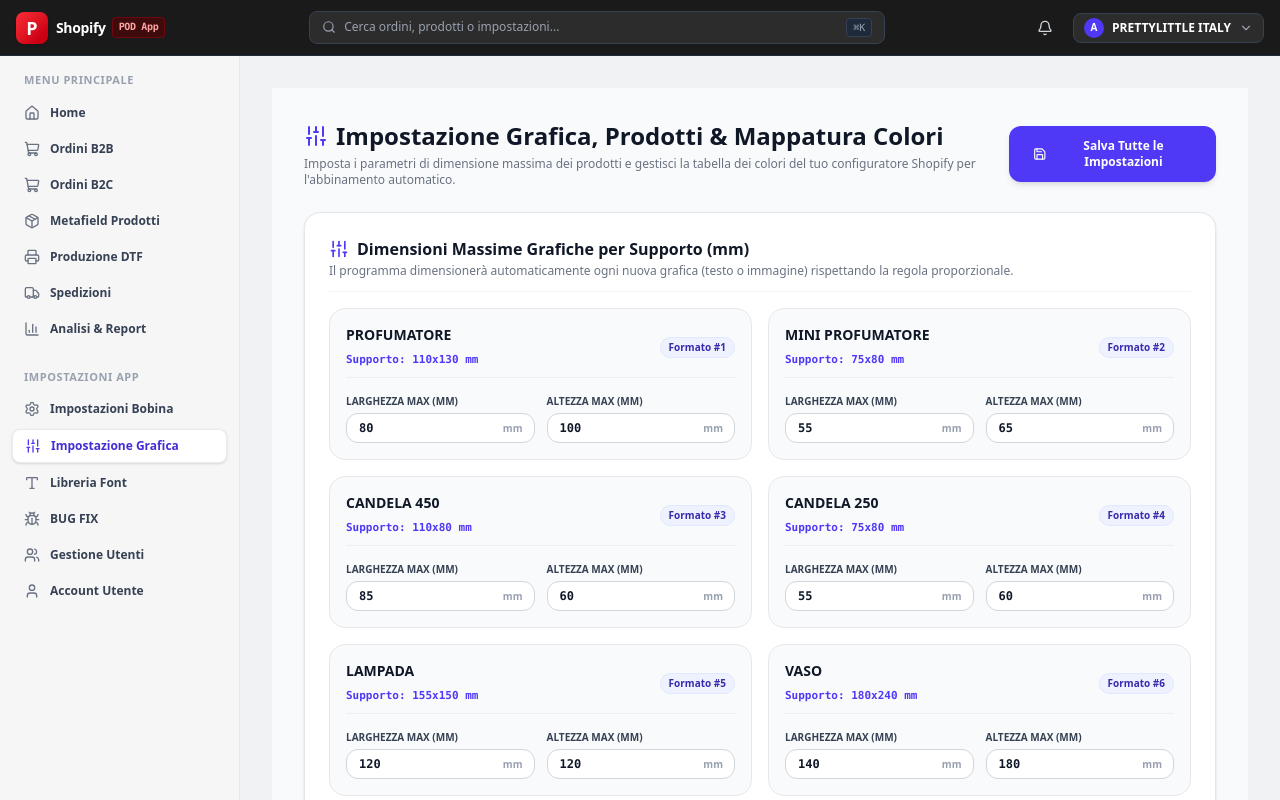
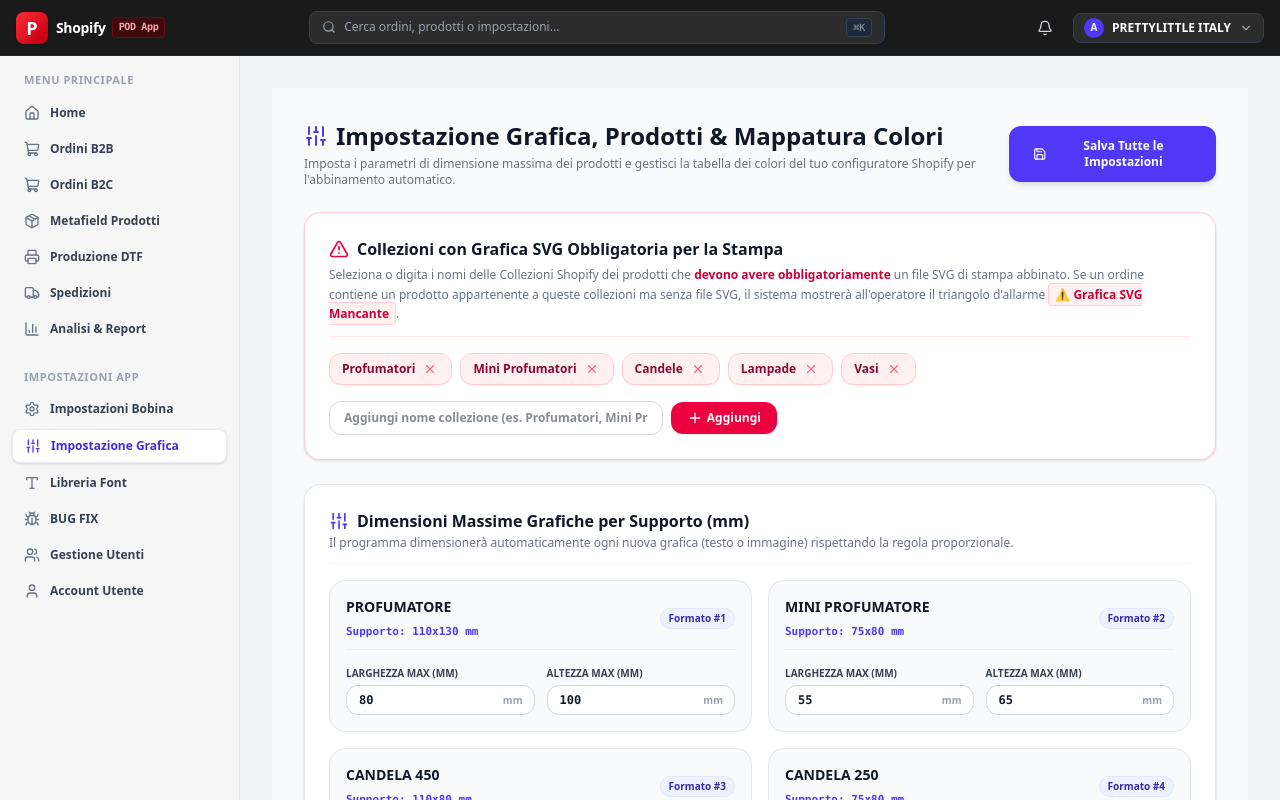
Before and after one commit to PRETTYLITTLEitaly/WEBAPP_POD_ORDER, a Next.js app: page /settings/grafica in a window 1280 px wide. Shown: the top 800 px of the page. Built offline with nearby package versions, Linux system fonts and the light colour scheme.

Commit message:
fix: caricamento SVG prodotti semplici ed avviso allarme Grafica SVG Mancante per collezioni obbligatorie

```diff
--- a/src/app/orders/[store]/[id]/OrderLineItems.tsx
+++ b/src/app/orders/[store]/[id]/OrderLineItems.tsx
@@ -2,21 +2,32 @@
 
 import { useState, useEffect } from "react";
 import { createPortal } from "react-dom";
-import { Package, X } from "lucide-react";
+import { Package, X, AlertTriangle } from "lucide-react";
+import { getMandatorySvgCollections } from "@/lib/presetStore";
 
 export default function OrderLineItems({ lineItems }: { lineItems: any[] }) {
   const [zoomImage, setZoomImage] = useState<{ url: string; title: string; type: string } | null>(null);
   const [mounted, setMounted] = useState(false);
+  const [mandatoryCollections, setMandatoryCollections] = useState<string[]>([]);
 
   useEffect(() => {
     setMounted(true);
+    setMandatoryCollections(getMandatorySvgCollections());
   }, []);
 
   return (
     <div className="divide-y divide-gray-200 dark:divide-gray-800">
       {lineItems.map((item: any) => {
         const productImage = item.image?.url || item.variant?.image?.url || item.product?.featuredImage?.url;
-        const podSvg = item.product?.pod_svg?.reference?.url || item.product?.pod_svg?.reference?.image?.url || item.variant?.pod_svg?.reference?.url || item.variant?.pod_svg?.reference?.image?.url;
+
+        const podSvg =
+          item.product?.pod_svg_url_custom?.value ||
+          item.product?.pod_svg_url_pod?.value ||
+          item.product?.pod_svg?.reference?.url ||
+          item.product?.pod_svg?.reference?.image?.url ||
+          item.variant?.pod_svg_url_custom?.value ||
+          item.variant?.pod_svg?.reference?.url ||
+          item.variant?.pod_svg?.reference?.image?.url;
 
         // Estrarre anteprima generata dall'app Product Personalizer
         const customPreviewAttr = item.customAttributes?.find((attr: any) =>
@@ -32,6 +43,21 @@ export default function OrderLineItems({ lineItems }: { lineItems: any[] }) {
 
         const personalizerPreviewUrl = customPreviewAttr?.value;
         const customGraphicImage = personalizerPreviewUrl || podSvg;
+
+        // Controllo Obbligatorietà SVG
+        const productCollections = item.product?.collections?.nodes || [];
+        const titleLower = (item.title || "").toLowerCase();
+
+        const matchingCol = mandatoryCollections.find(mc => {
+          if (!mc.trim()) return false;
+          const mcLower = mc.toLowerCase().trim();
+          const matchInTitle = titleLower.includes(mcLower);
+          const matchInCol = productCollections.some((c: any) => c.title.toLowerCase().includes(mcLower) || mcLower.includes(c.title.toLowerCase()));
+          return matchInTitle || matchInCol;
+        });
+
+        const isMandatory = !!matchingCol;
+        const isMissingSvg = !customGraphicImage || customGraphicImage.trim().length === 0;
 
         return (
           <div key={item.id} className="py-4 flex gap-4 items-start">
@@ -109,6 +135,21 @@ export default function OrderLineItems({ lineItems }: { lineItems: any[] }) {
                   })}
                 </div>
               )}
+
+              {/* WARNING BANNER GRAPHICA SVG MANCANTE */}
+              {isMandatory && isMissingSvg && (
+                <div className="mt-2.5 p-3 bg-rose-50 border border-rose-300 rounded-xl flex items-start gap-2.5 text-rose-900 text-xs font-bold shadow-2xs">
+                  <AlertTriangle className="w-4 h-4 text-rose-600 shrink-0 mt-0.5 animate-pulse" />
+                  <div>
+                    <span className="font-black text-rose-700 uppercase tracking-wide flex items-center gap-1">
+                      ⚠️ Attenzione: Grafica SVG Mancante!
+                    </span>
+                    <p className="font-semibold text-[11px] text-rose-800 mt-0.5 leading-relaxed">
+                      Questo prodotto appartiene alla collezione <strong>"{matchingCol}"</strong> per cui è obbligatoria la grafica SVG di stampa. Carica il file SVG prima di inviare l&apos;ordine in stampa.
+                    </p>
+                  </div>
+                </div>
+              )}
             </div>
           </div>
         );
--- a/src/app/orders/[store]/[id]/page.tsx
+++ b/src/app/orders/[store]/[id]/page.tsx
@@ -30,9 +30,20 @@ export default async function OrderDetail({ params }: { params: Promise<{ store:
             customAttributes { key value }
             image { url }
             product {
+              id
+              title
+              collections(first: 10) {
+                nodes {
+                  id
+                  title
+                }
+              }
+              pod_svg_url_custom: metafield(namespace: "custom", key: "pod_svg_url") { value }
+              pod_svg_url_pod: metafield(namespace: "pod", key: "svg_url") { value }
               pod_svg: metafield(namespace: "pod", key: "svg") { reference { ... on GenericFile { url } ... on MediaImage { image { url } } } }
             }
             variant {
+              pod_svg_url_custom: metafield(namespace: "custom", key: "pod_svg_url") { value }
               pod_svg: metafield(namespace: "pod", key: "svg") { reference { ... on GenericFile { url } ... on MediaImage { image { url } } } }
             }
           }
--- a/src/app/settings/grafica/page.tsx
+++ b/src/app/settings/grafica/page.tsx
@@ -3,30 +3,36 @@
 export const dynamic = "force-dynamic";
 
 import { useState, useEffect } from "react";
-import { Sliders, Save, CheckCircle, Palette, Plus, Trash2 } from "lucide-react";
+import { Sliders, Save, CheckCircle, Palette, Plus, Trash2, AlertTriangle, X } from "lucide-react";
 import {
   getProductGraphicPresets,
   saveProductGraphicPresets,
   ProductGraphicPreset,
   getColorPresets,
   saveColorPresets,
-  ColorPreset
+  ColorPreset,
+  getMandatorySvgCollections,
+  saveMandatorySvgCollections
 } from "@/lib/presetStore";
 
 export default function ImpostazioneGraficaPage() {
   const [productGraphicPresets, setProductGraphicPresets] = useState<ProductGraphicPreset[]>([]);
   const [colorPresets, setColorPresets] = useState<ColorPreset[]>([]);
+  const [mandatoryCollections, setMandatoryCollections] = useState<string[]>([]);
+  const [newCollectionInput, setNewCollectionInput] = useState("");
   const [message, setMessage] = useState<string | null>(null);
 
   useEffect(() => {
     setProductGraphicPresets(getProductGraphicPresets());
     setColorPresets(getColorPresets());
+    setMandatoryCollections(getMandatorySvgCollections());
   }, []);
 
   const handleSave = () => {
     saveProductGraphicPresets(productGraphicPresets);
     saveColorPresets(colorPresets);
-    setMessage("Impostazioni grafiche e mappatura colori salvate con successo!");
+    saveMandatorySvgCollections(mandatoryCollections);
+    setMessage("Impostazioni grafiche, collezioni SVG obbligatorie e mappatura colori salvate con successo!");
     setTimeout(() => setMessage(null), 3000);
   };
 
@@ -82,6 +88,69 @@ export default function ImpostazioneGraficaPage() {
             {message}
           </div>
         )}
+
+        {/* SEZIONE 0: COLLEZIONI CON GRAFICA SVG OBBLIGATORIA */}
+        <div className="bg-white rounded-2xl border border-rose-200 p-6 shadow-sm space-y-4">
+          <div className="border-b border-rose-100 pb-3">
+            <h2 className="font-extrabold text-base text-gray-900 flex items-center gap-2">
+              <AlertTriangle className="w-5 h-5 text-rose-600 shrink-0" />
+              Collezioni con Grafica SVG Obbligatoria per la Stampa
+            </h2>
+            <p className="text-xs text-gray-500 mt-1 leading-relaxed">
+              Seleziona o digita i nomi delle Collezioni Shopify dei prodotti che <strong className="text-rose-700 font-extrabold">devono avere obbligatoriamente</strong> un file SVG di stampa abbinato. Se un ordine contiene un prodotto appartenente a queste collezioni ma senza file SVG, il sistema mostrerà all&apos;operatore il triangolo d&apos;allarme <span className="font-extrabold text-rose-700 bg-rose-50 px-1.5 py-0.5 rounded border border-rose-200">⚠️ Grafica SVG Mancante</span>.
+            </p>
+          </div>
+
+          <div className="space-y-4">
+            <div className="flex flex-wrap gap-2 items-center">
+              {mandatoryCollections.map((col, idx) => (
+                <div key={idx} className="flex items-center gap-1.5 bg-rose-50 border border-rose-200 text-rose-900 px-3 py-1.5 rounded-xl text-xs font-extrabold shadow-2xs">
+                  <span>{col}</span>
+                  <button
+                    type="button"
+                    onClick={() => setMandatoryCollections(prev => prev.filter((_, i) => i !== idx))}
+                    className="text-rose-400 hover:text-rose-800 p-0.5 rounded-full hover:bg-rose-100 transition-all cursor-pointer"
+                    title="Rimuovi collezione"
+                  >
+                    <X className="w-3.5 h-3.5" />
+                  </button>
+                </div>
+              ))}
+            </div>
+
+            <div className="flex items-center gap-2 max-w-md">
+              <input
+                type="text"
+                value={newCollectionInput}
+                onChange={e => setNewCollectionInput(e.target.value)}
+                onKeyDown={e => {
+                  if (e.key === "Enter" && newCollectionInput.trim()) {
+                    e.preventDefault();
+                    if (!mandatoryCollections.includes(newCollectionInput.trim())) {
+                      setMandatoryCollections(prev => [...prev, newCollectionInput.trim()]);
+                    }
+                    setNewCollectionInput("");
+                  }
+                }}
+                placeholder="Aggiungi nome collezione (es. Profumatori, Mini Profumatori)..."
+                className="flex-1 px-3.5 py-2 border border-gray-300 rounded-xl text-xs font-bold focus:outline-none focus:ring-2 focus:ring-rose-500 bg-white"
+              />
+              <button
+                type="button"
+                onClick={() => {
+                  if (newCollectionInput.trim() && !mandatoryCollections.includes(newCollectionInput.trim())) {
+                    setMandatoryCollections(prev => [...prev, newCollectionInput.trim()]);
+                    setNewCollectionInput("");
+                  }
+                }}
+                className="px-4 py-2 bg-rose-600 hover:bg-rose-700 text-white font-extrabold text-xs rounded-xl shadow-xs transition-all flex items-center gap-1 cursor-pointer shrink-0"
+              >
+                <Plus className="w-4 h-4" />
+                <span>Aggiungi</span>
+              </button>
+            </div>
+          </div>
+        </div>
 
         {/* SEZIONE 1: GRIGLIA PRODOTTI */}
         <div className="bg-white rounded-2xl border border-gray-200 p-6 shadow-sm space-y-4">
--- a/src/lib/presetStore.ts
+++ b/src/lib/presetStore.ts
@@ -102,6 +102,41 @@ export function getProductGraphicPresets(): ProductGraphicPreset[] {
 export function saveProductGraphicPresets(presets: ProductGraphicPreset[]) {
   if (typeof window === "undefined") return;
   localStorage.setItem(PRODUCT_GRAPHIC_PRESETS_KEY, JSON.stringify(presets));
+}
+
+export const MANDATORY_SVG_COLLECTIONS_KEY = "pod_mandatory_svg_collections_v1";
+
+export const DEFAULT_MANDATORY_SVG_COLLECTIONS: string[] = [
+  "Profumatori",
+  "Mini Profumatori",
+  "Candele",
+  "Lampade",
+  "Vasi"
+];
+
+export function getMandatorySvgCollections(): string[] {
+  if (typeof window === "undefined") return DEFAULT_MANDATORY_SVG_COLLECTIONS;
+  try {
+    const raw = localStorage.getItem(MANDATORY_SVG_COLLECTIONS_KEY);
+    if (!raw) return DEFAULT_MANDATORY_SVG_COLLECTIONS;
+    const list = JSON.parse(raw);
+    if (!Array.isArray(list)) return DEFAULT_MANDATORY_SVG_COLLECTIONS;
+    return list;
+  } catch (e) {
+    return DEFAULT_MANDATORY_SVG_COLLECTIONS;
+  }
+}
+
+export function saveMandatorySvgCollections(collections: string[]) {
+  if (typeof window === "undefined") return;
+  localStorage.setItem(MANDATORY_SVG_COLLECTIONS_KEY, JSON.stringify(collections));
+  try {
+    fetch("/api/fonts/mappings", {
+      method: "POST",
+      headers: { "Content-Type": "application/json" },
+      body: JSON.stringify({ action: "save_mandatory_collections", collections })
+    });
+  } catch (e) {}
 }
 
 export interface ColorPreset {
```
